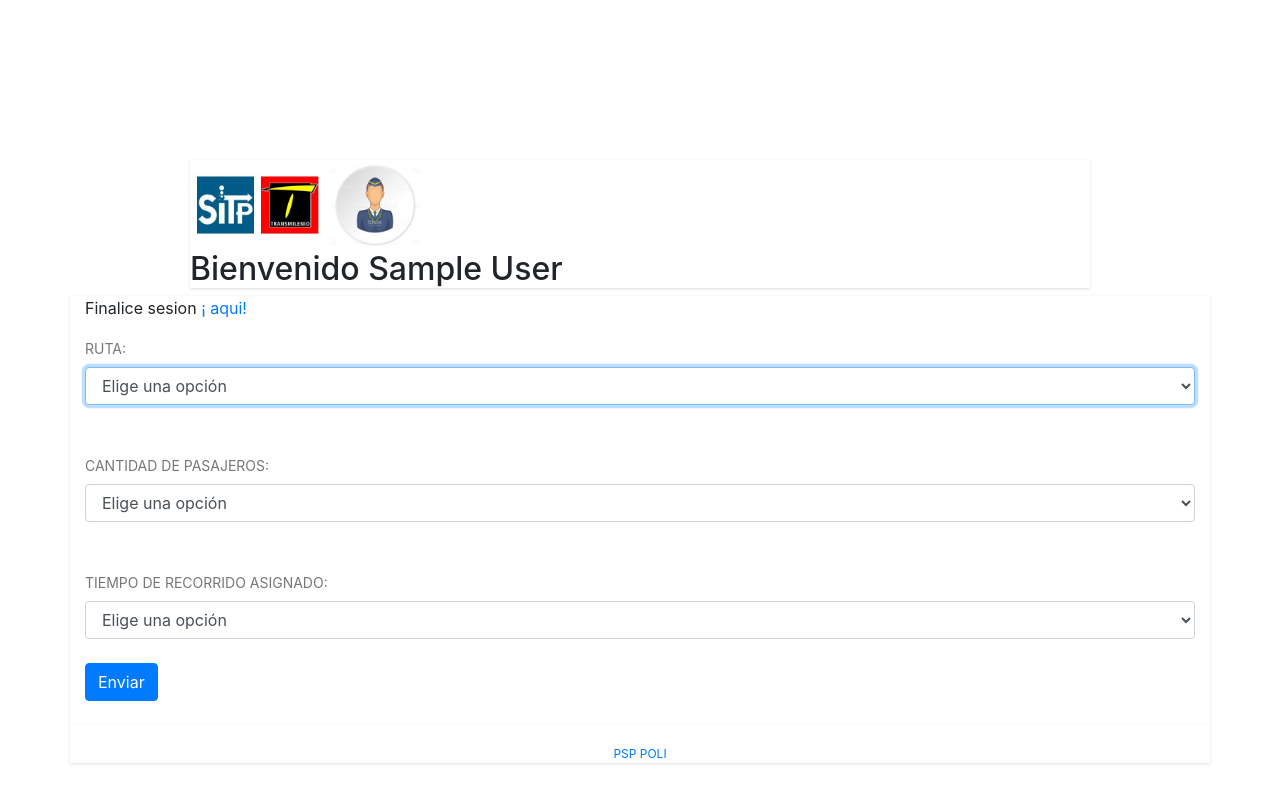
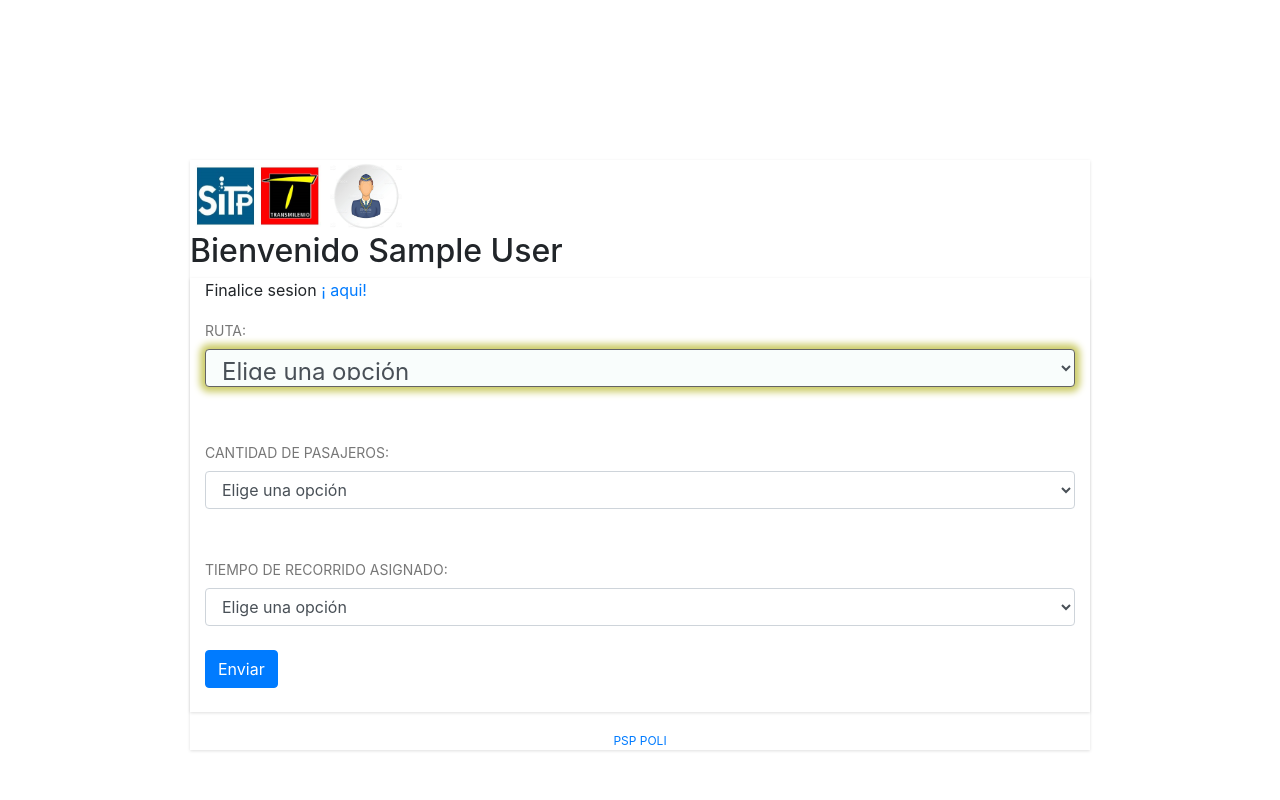
Before and after one commit to johnegg2018/POLIPSP, a PHP site: page /EncuestaConductor.php in a window 1280 px wide. Run offline with PHP 8.4, Linux system fonts and the light colour scheme; the visitor is signed in with stand-in values (Sample User, id 1).

Commit message:
Add files via upload

```diff
--- a/EncuestaConductor.php
+++ b/EncuestaConductor.php
@@ -8,19 +8,15 @@
 <div id="welcome">
 	<img src="imagenes/sitp.jpg"
 		style="max-width: 15%; width: auto; height: auto;"> <img
-		src="imagenes/CONDUCTOR.jpg"
-		style="max-width: 10%; width: 30; height: 30;">
-	<h2>Bienvenido <?php echo $_SESSION["nombre"]?> <span> </span>
-	</h2>
-</div>
+		src="imagenes/CONDUCTOR.jpg" style="max-width: 8%; width: 30; height: 30;">
+	<h2>Bienvenido <?php echo $_SESSION["nombre"]?> <span> </span></h2>
 <div class="container">
 	<p>
 		Finalice sesion <a href="index.php">¡ aqui!</a>
 	</p>
 	<form method="post"
 		action="<?php echo htmlspecialchars($_SERVER["PHP_SELF"]);?>">
-		<label>RUTA: </label> <select class="form-control" id="canal"
-			name="canal" autofocus required>
+		<label>RUTA: </label> <select class="input form-control" id="canal" name="canal" autofocus required>
 			<option selected value="">Elige una opción</option>
 			<option value="P500">P500</option>
 			<option value="SE10">SE10</option>
@@ -52,7 +48,6 @@
 	</form>
 	<br>
 </div>
-<div class="container">
 <?php
 
 	include ("includes/footer.php");
--- a/EncuestaControlador.php
+++ b/EncuestaControlador.php
@@ -8,7 +8,7 @@
 <div id="welcome">
 	<img src="imagenes/sitp.jpg"
 		style="max-width: 15%; width: auto; height: auto;"> <img
-		src="imagenes/CONTROLADOR.jpg"
+		src="imagenes/controlador.png"
 		style="max-width: 10%; width: 30; height: 30;">
 	<h2>Bienvenido <?php echo $_SESSION["nombre"]?> <span> </span>
 	</h2>
```
